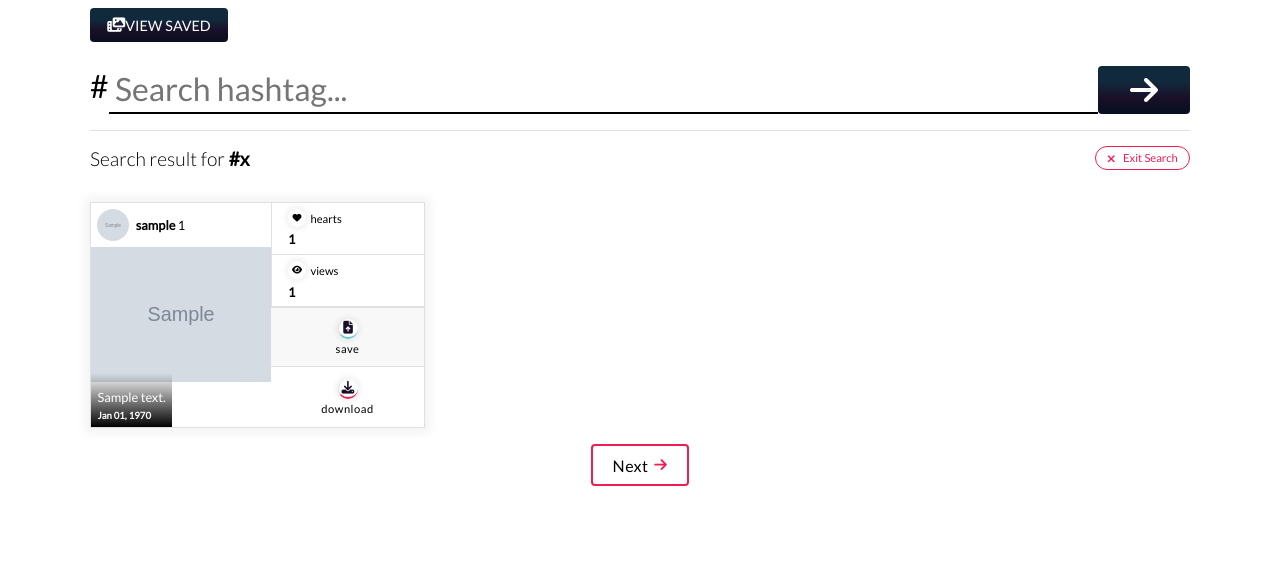
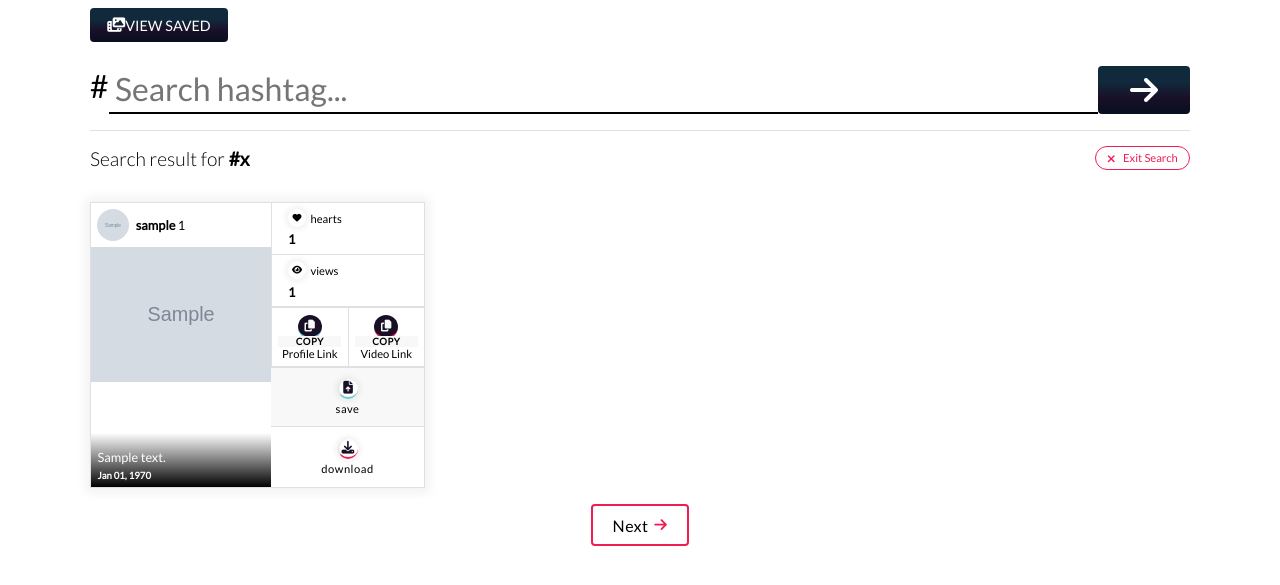
Before and after one commit to wasymshykh/tiktok-downloader, a PHP site: template php/views/admin/index.view.php in a window 1280 px wide. Shown: the top 585 px of the page. Run offline with PHP 8.4, Linux system fonts and the light colour scheme; the template is opened without the code that fills it: most values are stand-ins (such as "Sample title", 1, 10 or a date in 2020); grey boxes marked "Sample" are stand-in pictures; some libraries are stand-ins or nearby versions.

Commit message:
fixes and some layout work

```diff
--- a/php/assets/css/style.css
+++ b/php/assets/css/style.css
@@ -291,6 +291,7 @@
 }
 
 .video-text {
+    width: 100%;
     position: absolute;
     left: 0;
     bottom: 0;
@@ -352,6 +353,61 @@
     flex-direction: column;
 }
 
+.video-box-events {
+    display: flex;
+}
+
+.video-box-events-box {
+    flex: 1;
+    display: flex;
+    flex-direction: column;
+    box-sizing: border-box;
+    padding: 0.4em;
+    cursor: pointer;
+    border-top: 1px solid #e0e0e0;
+    border-bottom: 1px solid #e0e0e0;
+    border-left: 1px solid #e0e0e0;
+}
+
+.video-box-events-box > * {
+    pointer-events: none;
+}
+
+.v-b-e-icon {
+    display: flex;
+    align-items: center;
+    justify-content: center;
+    width: 24px;
+    height: 24px;
+    background-color: #191028;
+    border-radius: 50%;
+    margin: 0 auto;
+}
+.v-b-e-icon i {
+    font-size: 0.74em;
+    color: #f8f8f8;
+}
+.video-box-events-box:nth-child(1) .v-b-e-icon {
+    border-bottom: 2px solid #69C9D0;
+}
+.video-box-events-box:nth-child(2) .v-b-e-icon {
+    border-bottom: 2px solid #EE1D52;
+}
+.v-b-e-text {
+    font-size: 0.7em;
+    text-align: center;
+}
+.v-b-e-text-sub {
+    font-weight: 700;
+    font-size: 0.6em;
+    text-align: center;
+    text-transform: uppercase;
+    letter-spacing: 0.5px;
+    margin-top: -0.3em;
+    z-index: 1;
+    background-color: #f8f8f8;
+}
+
 .video-box-action {
     width: 100%;
     min-height: 60px;
@@ -410,7 +466,8 @@
     border-bottom: 2px solid #EE1D52;
     color: #191028;
 }
-.video-box-action.action-download .v-b-a-icon {
+.video-box-action.action-download .v-b-a-icon,
+.video-box-action.no-request .v-b-a-icon {
     border-bottom: 2px solid #EE1D52;
     color: #191028;
 }
--- a/php/views/admin/index.view.php
+++ b/php/views/admin/index.view.php
@@ -3,9 +3,12 @@
 <div class="search-container">
     <form action="" method="post" class="search-form">
         <label for="hashtag">#</label>
-        <input type="text" name="hashtag" id="hashtag" placeholder="Search hashtag..." required>
+        <input type="text" name="hashtag" id="hashtag" placeholder="Search hashtag..." value="<?=(!empty($errors) && isset($hashtag))?$hashtag:''?>" required>
         <button type="submit"><i class="fas fa-arrow-right"></i></button>
     </form>
+    <?php if (!empty($errors)): ?>
+        <div class="field-error"><strong>Error<?=count($errors)>1?'s':''?>!</strong> <?php foreach ($errors as $error): ?><?=$error.'. '?><?php endforeach;?></div>
+    <?php endif; ?>
 </div>
 
 <?php if (!empty($hashtag)): ?>
@@ -21,24 +24,22 @@
     <?php if (!empty($videos)): ?>
     <div class="videos-container">
         <?php foreach ($videos as $video): ?>
-        <div class="video-box"
-            data-videoid="<?=$video->id?>" data-username="<?=$video->author->uniqueId?>"
+        <div class="video-box" data-videoid="<?=$video->id?>" data-username="<?=$video->author->uniqueId?>"
             data-author="<?=$video->author->id?>" data-nick="<?=$video->author->nickname?>"
             data-thumb="<?=$video->author->avatarThumb?>" data-cover="<?=$video->video->dynamicCover?>"
-            data-description="<?=$video->desc?>" data-created="<?=$video->createTime?>"
-        >
+            data-description="<?=$video->desc?>" data-created="<?=$video->createTime?>">
             <div class="video-box-dynamic">
                 <div class="profile-top">
-                    <div class="profile-icon">
+                    <a href="https://www.tiktok.com/@<?=$video->author->nickname?>" target="blank" class="profile-icon">
                         <img src="<?=$video->author->avatarThumb?>">
-                    </div>
+                    </a>
                     <div class="profile-text">
                         <h3><?=$video->author->nickname?> <span><?=$video->author->uniqueId?></span></h3>
                     </div>
                 </div>
-                <div class="cover">
+                <a href="https://www.tiktok.com/@<?=$video->author->nickname?>/video/<?=($video->id)?>" target="blank" class="cover">
                     <img src="<?=$video->video->dynamicCover?>">
-                </div>
+                </a>
                 <div class="video-text">
                     <p><?=$video->desc?></p>
                     <p class="date"><?=date('M d, Y', $video->createTime)?></p>
@@ -55,17 +56,29 @@
                         <div class="v-b-i-text"><?=number_format($video->stats->playCount)?></div>
                     </div>
                 </div>
+                <div class="video-box-events">
+                    <div class="video-box-events-box" data-clipboard-text="https://www.tiktok.com/@<?=$video->author->uniqueId?>">
+                        <div class="v-b-e-icon"><i class="fa fa-copy"></i></div>
+                        <div class="v-b-e-text-sub">copy</div>
+                        <div class="v-b-e-text">Profile Link</div>
+                    </div>
+                    <div class="video-box-events-box" data-clipboard-text="https://www.tiktok.com/@<?=$video->author->nickname?>/video/<?=($video->id)?>">
+                        <div class="v-b-e-icon"><i class="fa fa-copy"></i></div>
+                        <div class="v-b-e-text-sub">copy</div>
+                        <div class="v-b-e-text">Video Link</div>
+                    </div>
+                </div>
                 <div class="video-box-actions-bottom">
                     <div class="video-box-action <?=array_key_exists($video->id, $saved_ids)? 'action-saved': 'action-save'?>">
                         <div class="v-b-a-icon"><i class="fas <?=array_key_exists($video->id, $saved_ids)? 'fa-check': 'fa-file-upload'?>"></i></div>
                         <div class="v-b-a-text"><?=array_key_exists($video->id, $saved_ids)? 'saved': 'save'?></div>
                         <div class="v-b-a-loading"><i class="fas fa-spinner fa-spin"></i></div>
                     </div>
-                    <div class="video-box-action action-download">
+                    <a <?=array_key_exists($video->id, $saved_ids)? 'href="'.URL.'/saved/videos/'.$video->id.'.mp4"': ''?> class="video-box-action <?=array_key_exists($video->id, $saved_ids)? 'no-request': 'action-download'?>">
                         <div class="v-b-a-icon"><i class="fa fa-download"></i></div>
                         <div class="v-b-a-text">download</div>
                         <div class="v-b-a-loading"><i class="fas fa-spinner fa-spin"></i></div>
-                    </div>
+                    </a>
                 </div>
             </div>
         </div>
@@ -86,7 +99,21 @@
 
 <?php endif; ?>
 
+<script src="<?=URL?>/assets/js/clipboard.min.js"></script>
 <script>
+
+    let clipboard = new ClipboardJS('.video-box-events-box');
+    clipboard.on('success', function(e) {
+        let t = e.trigger;
+        $(t).find('.v-b-e-icon i').removeClass('fa-copy').addClass('fa-check');
+        $(t).find('.v-b-e-text-sub').text('copied');
+        setTimeout(() => {
+            $(t).find('.v-b-e-icon i').addClass('fa-copy').removeClass('fa-check');
+            $(t).find('.v-b-e-text-sub').text('copy');
+        }, 1000);
+        e.clearSelection();
+    });
+
     $('.action-save').on('click', (e) => {
         let target = $(e.target.parentElement.parentElement.parentElement);
         const data = { save_video: "", video_id: target.attr('data-videoid'),
@@ -101,23 +128,28 @@
             method: "POST",
             data: data,
             success: (d) => {
-                t.removeClass('loading').removeClass('error').addClass('saved');
+                t.removeClass('loading').removeClass('error').removeClass('action-save').addClass('action-saved');
                 t.find('.v-b-a-text').text('saved');
-                ic.removeClass('fa-file-upload');
-                ic.addClass('fa-check');
+                ic.removeClass('fa-file-upload').removeClass('fa-redo').addClass('fa-check');
+
+                // replacing download with local file ref
+                let h = target.parent().find('.action-download');
+                h.addClass('no-request');
+                h.attr('href', '<?=URL?>/saved/videos/'+data.video_id+'.mp4');
             },
             error: (e) => {
                 if (e.responseJSON === undefined || e.responseJSON.type === 'error') {
                     t.removeClass('loading').addClass('error');
                     t.find('.v-b-a-text').text('error, retry!');
-                    ic.removeClass('fa-file-upload');
-                    ic.addClass('fa-redo');
+                    ic.removeClass('fa-file-upload').addClass('fa-redo');
                 }
             }
         });
     });
     $('.action-download').on('click', (e) => {
         let target = $(e.target.parentElement.parentElement.parentElement);
+        if (target.hasClass('no-request')) { return ; }
+
         const data = { download_video: "", video_id: target.attr('data-videoid'), username: target.attr('data-username')};
 
         let t = $(e.target);
@@ -130,7 +162,7 @@
             success: (d) => {
                 t.removeClass('loading').removeClass('error').removeClass('download').addClass('ready');
                 t.find('.v-b-a-text').text('ready');
-                ic.removeClass('fa-download').addClass('fa-check');
+                ic.removeClass('fa-download').removeClass('fa-redo').addClass('fa-check');
 
                 if (d.code === 200 && d.message !== "") {
                     download(d.message, data.video_id+".mp4");
@@ -146,11 +178,11 @@
         });
     });
 
-    function download(url, filename) {
+    const download = (url, filename) => {
         url = "data:video/mp4,"+url;
         fetch(url).then(function(t) {
             return t.blob().then((b)=>{
-                var a = document.createElement("a");
+                let a = document.createElement("a");
                 a.href = URL.createObjectURL(b);
                 a.setAttribute("download", filename);
                 a.click();
```
Also changed, not shown: node-api/app.js (+11 -8 lines), php/admin/save_video.php (+16 -1 lines), php/classes/account.class.php (+2 -6 lines), php/views/admin/saved.view.php (+6 -3 lines), php/assets/js/clipboard.min.js (added), 1 other file.
